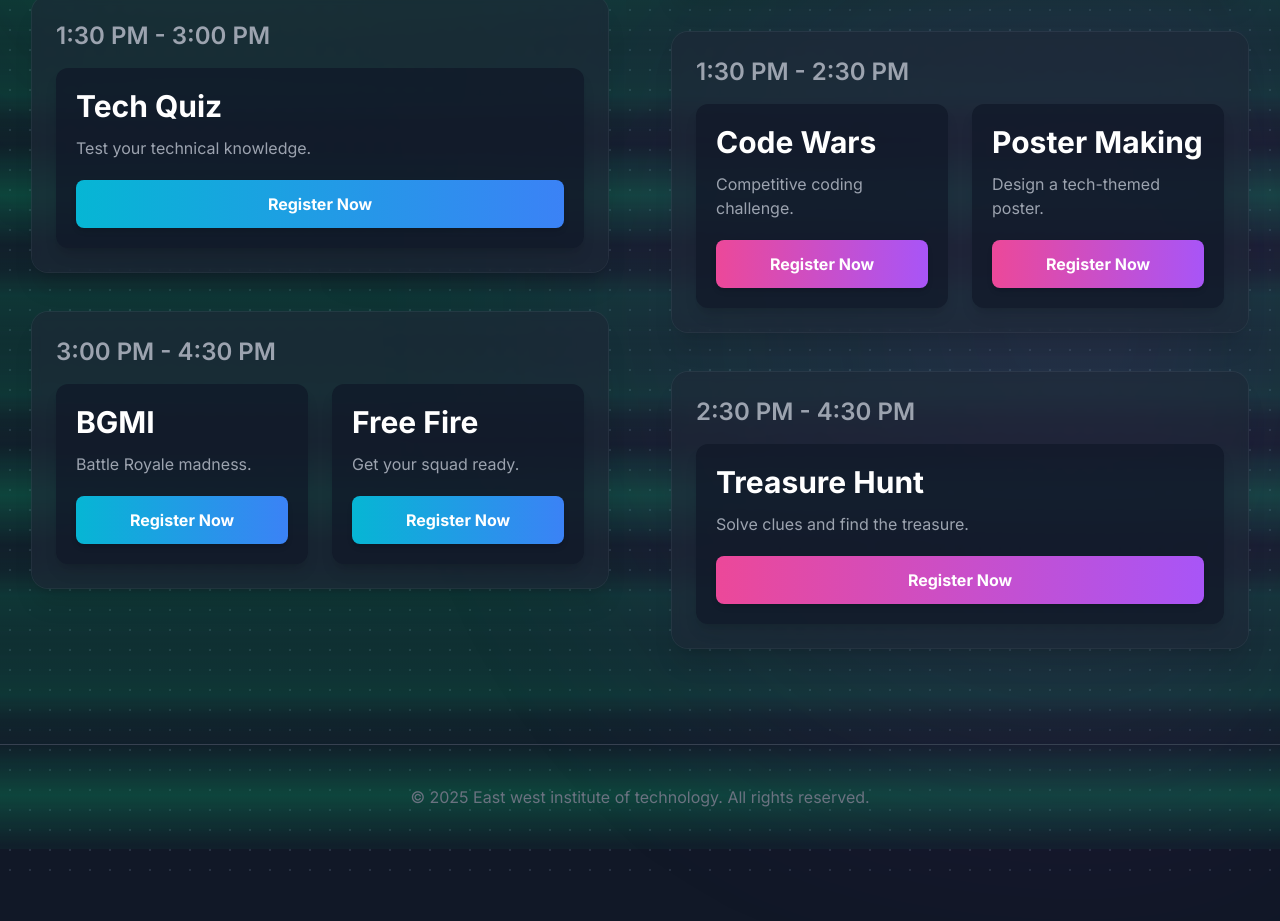
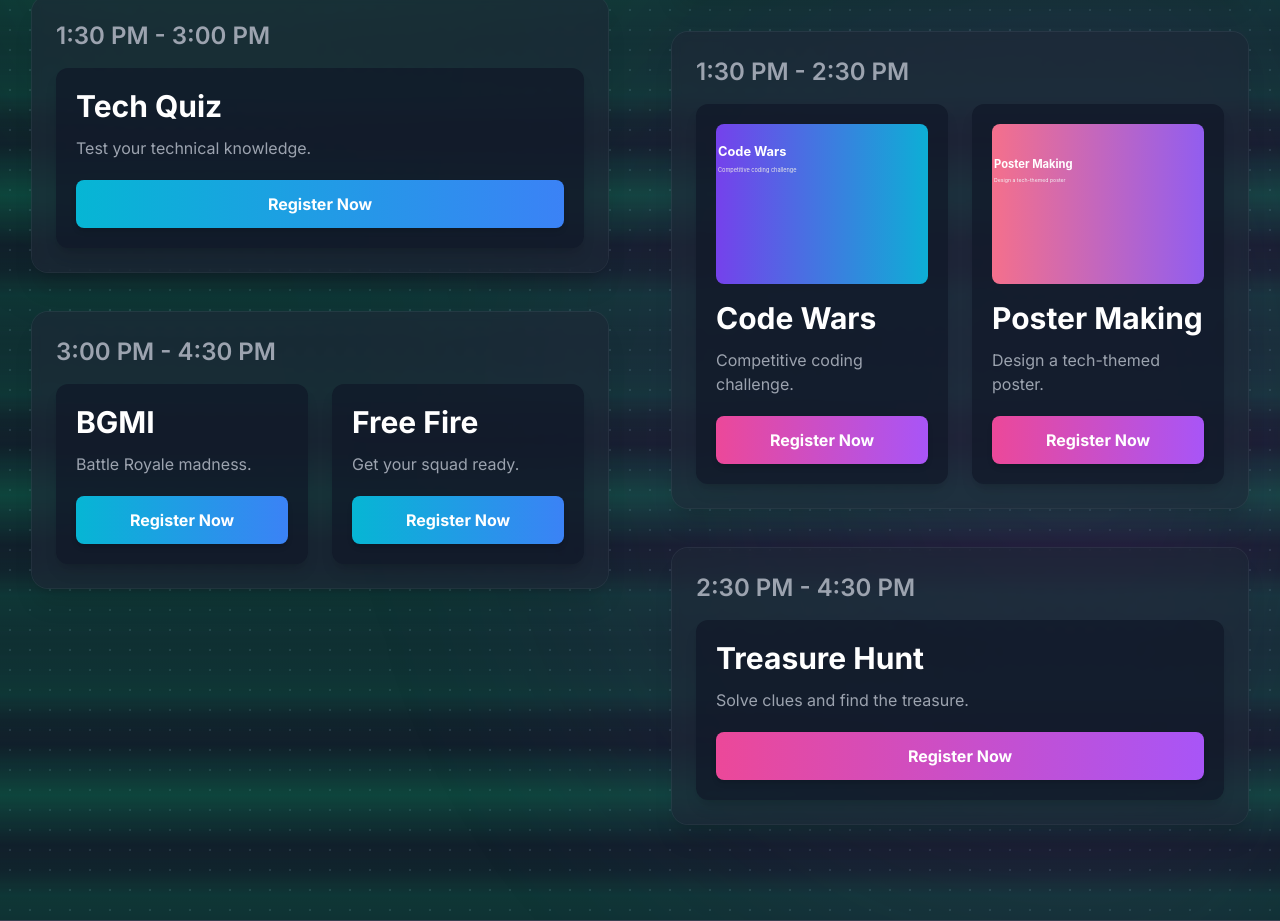
Before and after one commit to lakshmang007/tech-fest-2025, a plain HTML site: page index.html in a window 1280 px wide. Shown: the part 980-1901 px from the top of the page. Before the commit the page ends 1857 px from the top, so only its background shows below. Drawn offline with nearby package versions, Linux system fonts and the light colour scheme.

Commit message:
feat: show Code Wars and Poster Making poster thumbnails on cards

```diff
--- a/index.html
+++ b/index.html
@@ -234,17 +234,19 @@
                     <div class="grid grid-cols-1 lg:grid-cols-2 gap-6">
                         <!-- Code Wars Card -->
                         <div class="bg-gray-900/70 p-5 rounded-xl shadow-lg transform transition-all duration-300 hover:scale-[1.02] hover:shadow-pink-500/20">
+                            <img src="/images/code-wars.svg" alt="Code Wars poster" class="mb-4 w-full h-40 object-cover rounded-lg">
                             <h4 class="text-2xl sm:text-3xl font-bold mb-3">Code Wars</h4>
                             <p class="text-gray-400 mb-5">Competitive coding challenge.</p>
-                            <button onclick="openModal('Code Wars', 'https://raw.githubusercontent.com/lakshmang007/tech-fest-2025/main/images/code-wars.svg')" class="w-full bg-gradient-to-r from-pink-500 to-purple-500 text-white font-bold py-3 px-5 rounded-lg shadow-md hover:from-pink-400 hover:to-purple-400 transition-all duration-300">
+                            <button onclick="openModal('Code Wars', '/images/code-wars.svg')" class="w-full bg-gradient-to-r from-pink-500 to-purple-500 text-white font-bold py-3 px-5 rounded-lg shadow-md hover:from-pink-400 hover:to-purple-400 transition-all duration-300">
                                 Register Now
                             </button>
                         </div>
                         <!-- Poster Making Card -->
                             <div class="bg-gray-900/70 p-5 rounded-xl shadow-lg transform transition-all duration-300 hover:scale-[1.02] hover:shadow-pink-500/20">
+                                <img src="/images/poster-making.svg" alt="Poster Making poster" class="mb-4 w-full h-40 object-cover rounded-lg">
                                 <h4 class="text-2xl sm:text-3xl font-bold mb-3">Poster Making</h4>
                                 <p class="text-gray-400 mb-5">Design a tech-themed poster.</p>
-                                <button onclick="openModal('Poster Making', 'https://raw.githubusercontent.com/lakshmang007/tech-fest-2025/main/images/poster-making.svg')" class="w-full bg-gradient-to-r from-pink-500 to-purple-500 text-white font-bold py-3 px-5 rounded-lg shadow-md hover:from-pink-400 hover:to-purple-400 transition-all duration-300">
+                                <button onclick="openModal('Poster Making', '/images/poster-making.svg')" class="w-full bg-gradient-to-r from-pink-500 to-purple-500 text-white font-bold py-3 px-5 rounded-lg shadow-md hover:from-pink-400 hover:to-purple-400 transition-all duration-300">
                                     Register Now
                                 </button>
                         </div>
```
